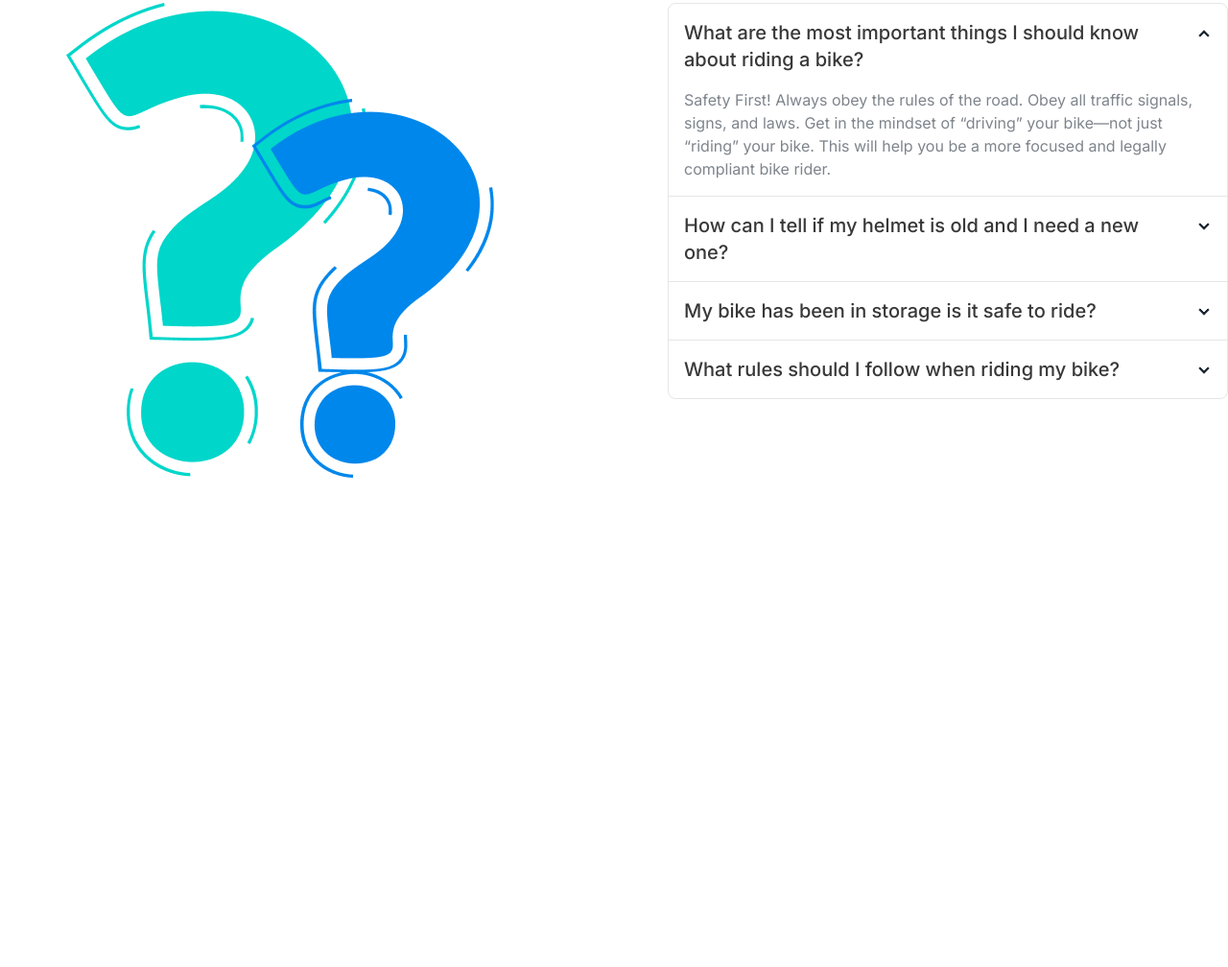
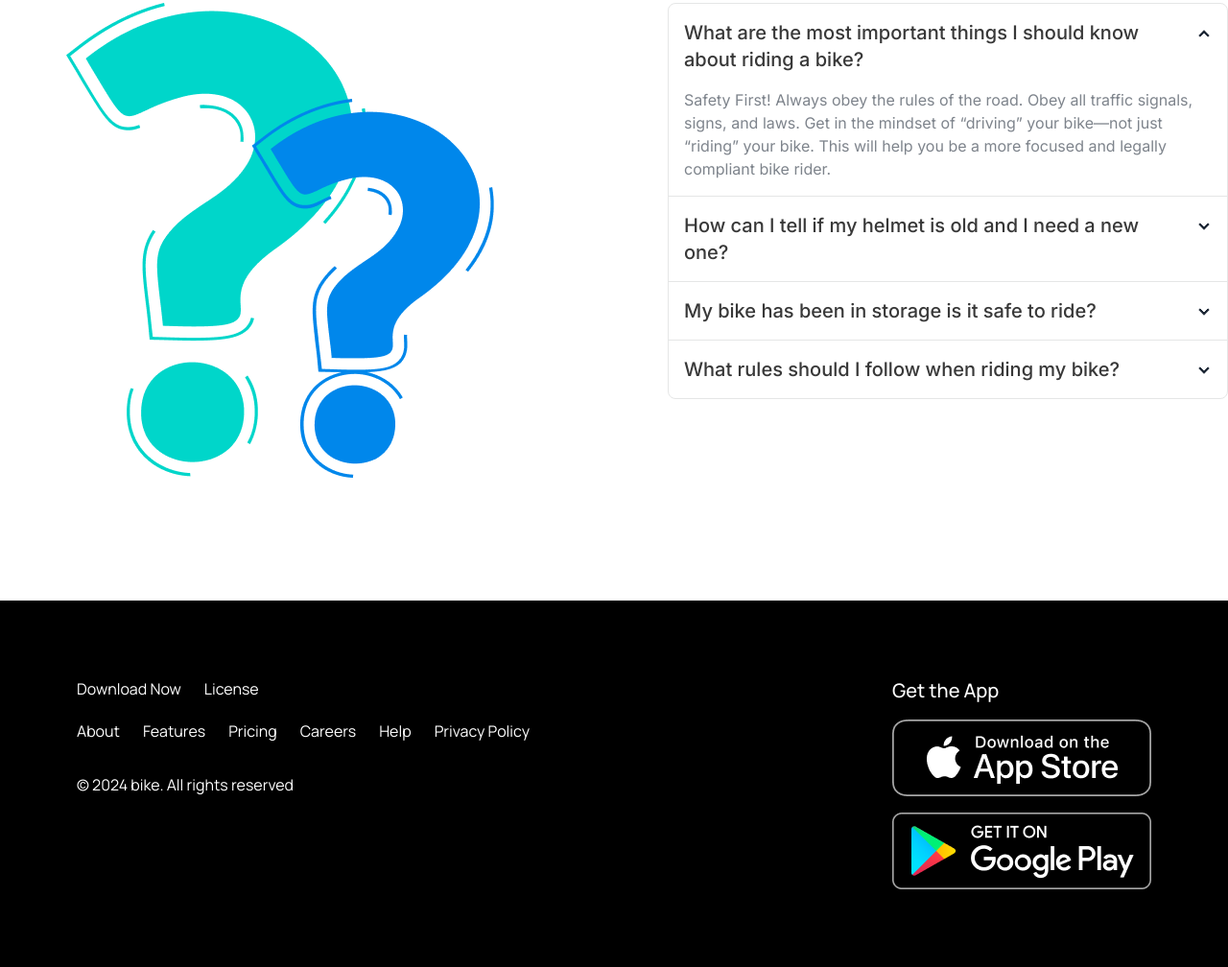
Before and after one commit to jbjoybiswasjb/biker_zone_project_with_tailwind_daisy_ui, a plain HTML site: page index.html in a window 1280 px wide. Shown: the part 2891-3899 px from the top of the page at 96% size. Before the commit the page ends 3517 px from the top, so only its background shows below. Drawn offline with nearby package versions, Linux system fonts and the light colour scheme.

Commit message:
Footer section completed.

```diff
--- a/index.html
+++ b/index.html
@@ -402,8 +402,39 @@
                                                     Footer.
             ===================================================================================
          -->
-        <footer>
-
+        <footer class="bg-black text-white monrope_font">
+            <div class="md:container md:mx-auto footer gap-20 p-20">
+                <aside class="text-base font-normal">
+                    <div class="mb-3">
+                        <ul class="flex gap-6">
+                            <li><a href="#">Download Now</a></li>
+                            <li><a href="#">License</a></li>
+                        </ul>
+                    </div>
+                    <div class="mb-6">
+                        <ul class="flex flex-wrap gap-6">
+                            <li><a href="#">About</a></li>
+                            <li><a href="#">Features</a></li>
+                            <li><a href="#">Pricing</a></li>
+                            <li><a href="#">Careers</a></li>
+                            <li><a href="#">Help</a></li>
+                            <li><a href="#">Privacy Policy</a></li>
+                        </ul>
+                    </div>
+                    <p>© 2024 bike. All rights reserved</p>
+                </aside>
+                <nav class="gap-4 md:place-self-center md:justify-self-end">
+                    <div>
+                        <span class="text-[#D9DBE] text-xl font-medium">Get the App</span>
+                    </div>
+                    <div>
+                        <img src="images/others/ios.png" alt="">
+                    </div>
+                    <div>
+                        <img src="images/others/android.png" alt="">
+                    </div>
+                </nav>
+            </div>
         </footer>
 
     </body>
```
